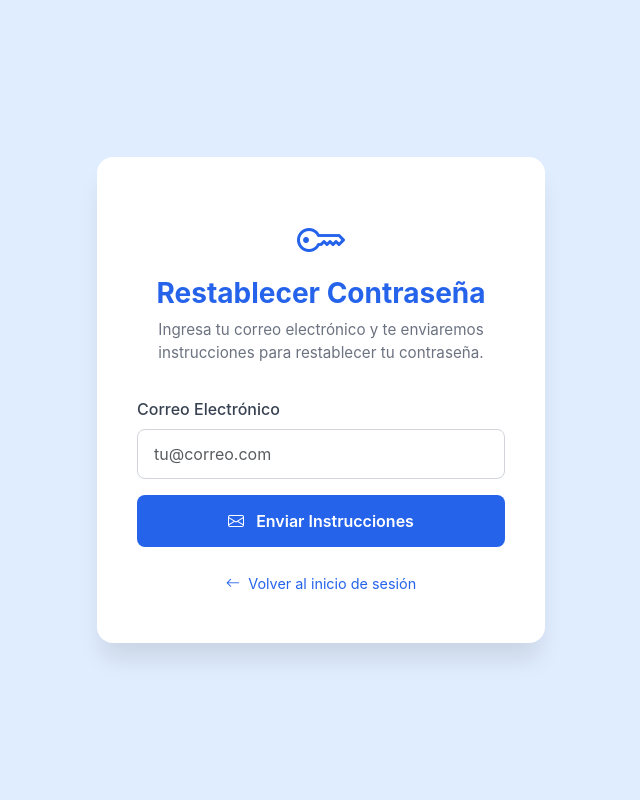
After one commit to abarraza-v/sistema_veterinaria, a Django app: page /password-reset/ in a window 1280 px wide. The commit adds this page. Shown: the whole page, without its empty margins (319-959 px from the left). Run offline with Django 5.2, Linux system fonts and the light colour scheme.

Commit message:
feat: implementar sistema completo de recuperación de contraseña
- Agregar rutas para password reset con success_url explícito
- Crear templates: password_reset_form, password_reset_done
- Crear templates: password_reset_confirm, password_reset_complete
- Crear email template y subject para envío de instrucciones
- Actualizar login.html con enlace a recuperación de contraseña
- Resolver error NoReverseMatch agregando success_url en vistas

```diff
--- a/autenticacion/templates/autenticacion/login.html
+++ b/autenticacion/templates/autenticacion/login.html
@@ -4,7 +4,7 @@
 {% block extra_css %}
 <style>
     body {
-        background: linear-gradient(135deg, #667eea 0%, #764ba2 100%);
+        background: #e0edfe;
         min-height: 100vh;
         display: flex;
         align-items: center;
@@ -214,7 +214,7 @@
             </button>
 
             <div class="forgot-password">
-                <a href="#">¿Olvidaste tu contraseña?</a>
+                <a href="{% url 'autenticacion:password_reset' %}">¿Olvidaste tu contraseña?</a>
             </div>
         </form>
 
--- /dev/null
+++ b/autenticacion/templates/autenticacion/password_reset_form.html
@@ -0,0 +1,156 @@
+{% extends 'base.html' %}
+{% load static %}
+
+{% block extra_css %}
+<style>
+    body {
+        background: #e0edfe;
+        min-height: 100vh;
+        display: flex;
+        align-items: center;
+        justify-content: center;
+    }
+
+    .reset-container {
+        max-width: 480px;
+        width: 100%;
+        padding: 1rem;
+    }
+
+    .reset-card {
+        background: white;
+        border-radius: 1rem;
+        box-shadow: 0 20px 25px -5px rgba(0, 0, 0, 0.1);
+        padding: 3rem 2.5rem;
+    }
+
+    .reset-header {
+        text-align: center;
+        margin-bottom: 2rem;
+    }
+
+    .reset-header i {
+        font-size: 3rem;
+        color: #2563EB;
+        margin-bottom: 1rem;
+    }
+
+    .reset-header h2 {
+        color: #2563EB;
+        font-weight: 700;
+        font-size: 1.75rem;
+        margin-bottom: 0.5rem;
+    }
+
+    .reset-header p {
+        color: #6B7280;
+        font-size: 0.95rem;
+    }
+
+    .form-label {
+        font-weight: 500;
+        color: #374151;
+        margin-bottom: 0.5rem;
+    }
+
+    .form-control {
+        border-radius: 0.5rem;
+        border: 1px solid #D1D5DB;
+        padding: 0.75rem 1rem;
+    }
+
+    .form-control:focus {
+        border-color: #2563EB;
+        box-shadow: 0 0 0 3px rgba(37, 99, 235, 0.1);
+    }
+
+    .btn-reset {
+        width: 100%;
+        padding: 0.875rem;
+        background-color: #2563EB;
+        border: none;
+        border-radius: 0.5rem;
+        color: white;
+        font-weight: 600;
+        transition: all 0.2s;
+    }
+
+    .btn-reset:hover {
+        background-color: #1D4ED8;
+        transform: translateY(-1px);
+        box-shadow: 0 4px 6px -1px rgba(0, 0, 0, 0.1);
+    }
+
+    .back-to-login {
+        text-align: center;
+        margin-top: 1.5rem;
+    }
+
+    .back-to-login a {
+        color: #2563EB;
+        text-decoration: none;
+        font-size: 0.9rem;
+    }
+
+    .back-to-login a:hover {
+        text-decoration: underline;
+    }
+
+    .alert {
+        border-radius: 0.5rem;
+        margin-bottom: 1.5rem;
+    }
+</style>
+{% endblock %}
+
+{% block content %}
+<div class="reset-container">
+    <div class="reset-card">
+        <div class="reset-header">
+            <i class="bi bi-key"></i>
+            <h2>Restablecer Contraseña</h2>
+            <p>Ingresa tu correo electrónico y te enviaremos instrucciones para restablecer tu contraseña.</p>
+        </div>
+
+        {% if messages %}
+            {% for message in messages %}
+                <div class="alert alert-{{ message.tags }} alert-dismissible fade show" role="alert">
+                    {{ message }}
+                    <button type="button" class="btn-close" data-bs-dismiss="alert"></button>
+                </div>
+            {% endfor %}
+        {% endif %}
+
+        <form method="post">
+            {% csrf_token %}
+
+            <div class="mb-3">
+                <label for="id_email" class="form-label">Correo Electrónico</label>
+                <input type="email"
+                       name="email"
+                       class="form-control"
+                       id="id_email"
+                       placeholder="tu@correo.com"
+                       required>
+                {% if form.email.errors %}
+                    <div class="invalid-feedback d-block">
+                        {{ form.email.errors }}
+                    </div>
+                {% endif %}
+            </div>
+
+            <button type="submit" class="btn btn-reset">
+                <i class="bi bi-envelope me-2"></i>
+                Enviar Instrucciones
+            </button>
+        </form>
+
+        <div class="back-to-login">
+            <a href="{% url 'autenticacion:login' %}">
+                <i class="bi bi-arrow-left me-1"></i>
+                Volver al inicio de sesión
+            </a>
+        </div>
+    </div>
+</div>
+{% endblock %}
--- a/autenticacion/urls.py
+++ b/autenticacion/urls.py
@@ -1,4 +1,5 @@
 from django.urls import path
+from django.contrib.auth import views as auth_views
 from . import views
 
 app_name = 'autenticacion'
@@ -7,4 +8,33 @@ urlpatterns = [
     path('', views.login_view, name='login'),
     path('login/', views.login_view, name='login'),
     path('logout/', views.logout_view, name='logout'),
+
+    # Password reset URLs
+    path('password-reset/',
+         auth_views.PasswordResetView.as_view(
+             template_name='autenticacion/password_reset_form.html',
+             email_template_name='autenticacion/password_reset_email.html',
+             subject_template_name='autenticacion/password_reset_subject.txt',
+             success_url='/autenticacion/password-reset/done/'
+         ),
+         name='password_reset'),
+
+    path('password-reset/done/',
+         auth_views.PasswordResetDoneView.as_view(
+             template_name='autenticacion/password_reset_done.html'
+         ),
+         name='password_reset_done'),
+
+    path('password-reset-confirm/<uidb64>/<token>/',
+         auth_views.PasswordResetConfirmView.as_view(
+             template_name='autenticacion/password_reset_confirm.html',
+             success_url='/autenticacion/password-reset-complete/'
+         ),
+         name='password_reset_confirm'),
+
+    path('password-reset-complete/',
+         auth_views.PasswordResetCompleteView.as_view(
+             template_name='autenticacion/password_reset_complete.html'
+         ),
+         name='password_reset_complete'),
 ]
```
Also changed, not shown: autenticacion/templates/autenticacion/password_reset_complete.html (added, +97 -0 lines), autenticacion/templates/autenticacion/password_reset_confirm.html (added, +195 -0 lines), autenticacion/templates/autenticacion/password_reset_done.html (added, +103 -0 lines), autenticacion/templates/autenticacion/password_reset_email.html (added, +14 -0 lines).
